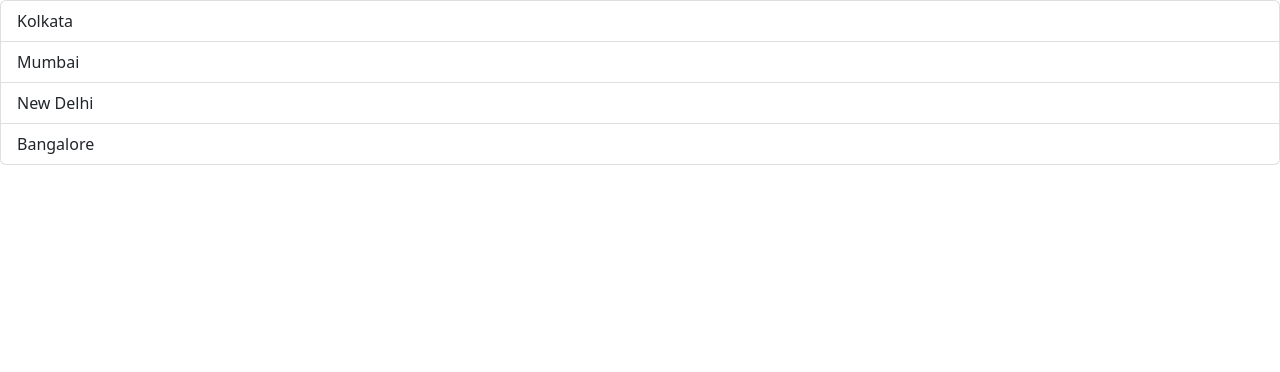
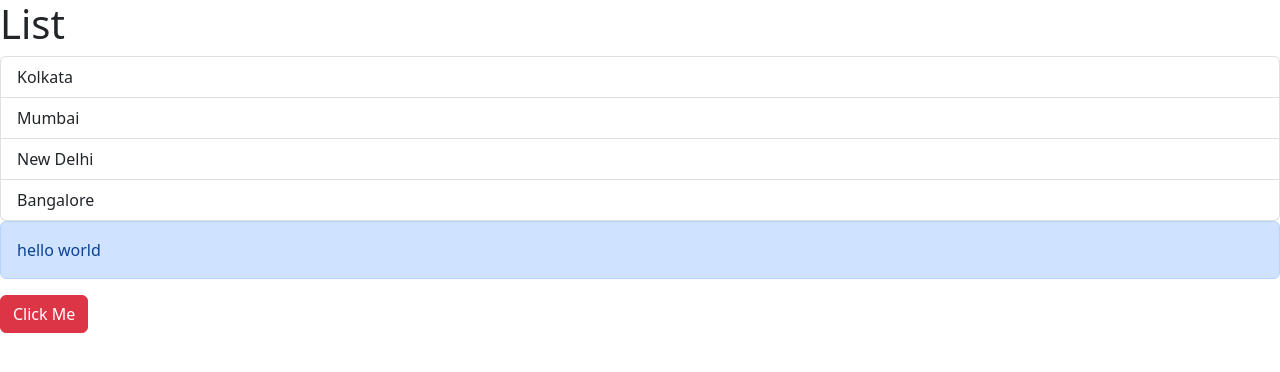
Before and after one commit to dev-hans-programmer/react-adavnced-with-typescript, a React (Vite) app in the folder fundamentals/: page / in a window 1280 px wide. Shown: the top 372 px of the page. Built offline with nearby package versions, Linux system fonts and the light colour scheme.

Commit message:
completed building components section

```diff
--- a/fundamentals/src/App.tsx
+++ b/fundamentals/src/App.tsx
@@ -1,10 +1,28 @@
 import ListGroup from './components/ListGroup';
 import './App.css';
+import Alert from './components/Alert';
+import Button from './components/Button';
 
 function App() {
+   const items = ['Kolkata', 'Mumbai', 'New Delhi', 'Bangalore'];
+   const heading = 'List';
+
+   function handleSelectItem(item: string) {
+      console.log(item);
+   }
    return (
       <div>
-         <ListGroup />
+         <ListGroup
+            items={items}
+            heading={heading}
+            onSelectItem={handleSelectItem}
+         />
+         <Alert>
+            <span>hello world</span>
+         </Alert>
+         <Button color='danger' onClick={() => console.log('hello world')}>
+            Click Me
+         </Button>
       </div>
    );
 }
--- /dev/null
+++ b/fundamentals/src/components/Alert.tsx
@@ -0,0 +1,11 @@
+import { ReactNode } from 'react';
+
+interface Props {
+   children: ReactNode;
+}
+
+function Alert({ children }: Props) {
+   return <div className='alert alert-primary'>{children}</div>;
+}
+
+export default Alert;
--- /dev/null
+++ b/fundamentals/src/components/Button.tsx
@@ -0,0 +1,17 @@
+import { ReactNode } from 'react';
+
+interface Props {
+   children: ReactNode;
+   color?: 'primary' | 'secondary' | 'danger';
+   onClick: () => void;
+}
+
+function Button({ children, color = 'primary', onClick }: Props) {
+   return (
+      <button onClick={onClick} className={`btn btn-${color}`}>
+         {children}
+      </button>
+   );
+}
+
+export default Button;
--- a/fundamentals/src/components/ListGroup.tsx
+++ b/fundamentals/src/components/ListGroup.tsx
@@ -1,12 +1,38 @@
-function ListGroup() {
-   const items = ['Kolkata', 'Mumbai', 'New Delhi', 'Bangalore'];
+import { useState } from 'react';
+
+interface Props {
+   items: string[];
+   heading: string;
+   onSelectItem: (item: string) => void;
+}
+
+function ListGroup({ items, heading, onSelectItem }: Props) {
+   const [selectedItem, setSelectedItem] = useState<string>('');
+
+   function handleClick(item: string) {
+      setSelectedItem(item);
+      onSelectItem(item);
+   }
 
    return (
-      <ul className='list-group'>
-         {items.map((item) => (
-            <li className='list-group-item'>{item}</li>
-         ))}
-      </ul>
+      <>
+         <h1>{heading}</h1>
+
+         <ul className='list-group'>
+            {items.length === 0 && <p>No item found</p>}
+            {items.map((item) => (
+               <li
+                  key={item}
+                  className={`list-group-item ${
+                     selectedItem === item ? 'active' : ''
+                  }`}
+                  onClick={() => handleClick(item)}
+               >
+                  {item}
+               </li>
+            ))}
+         </ul>
+      </>
    );
 }
 
```
